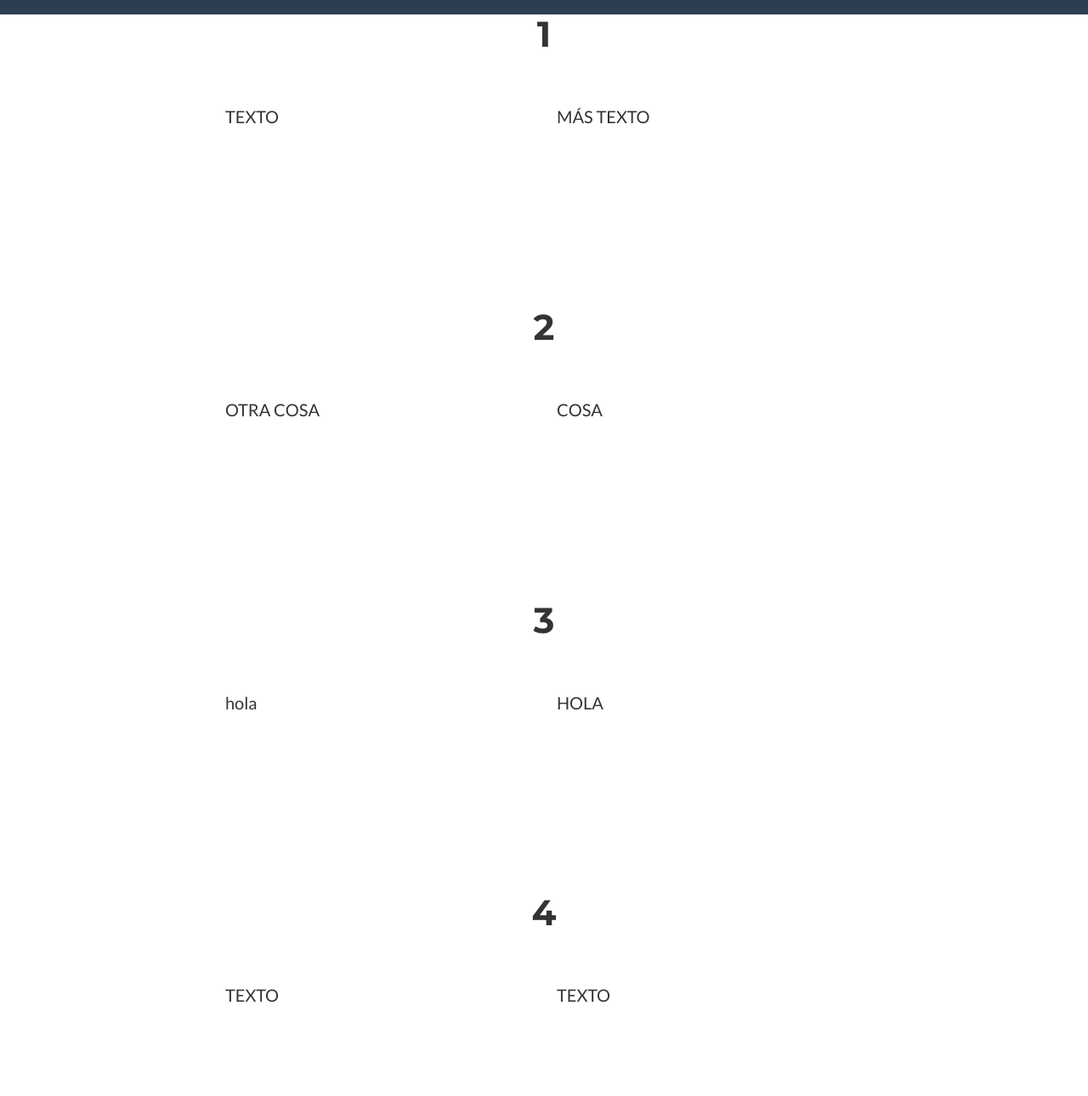
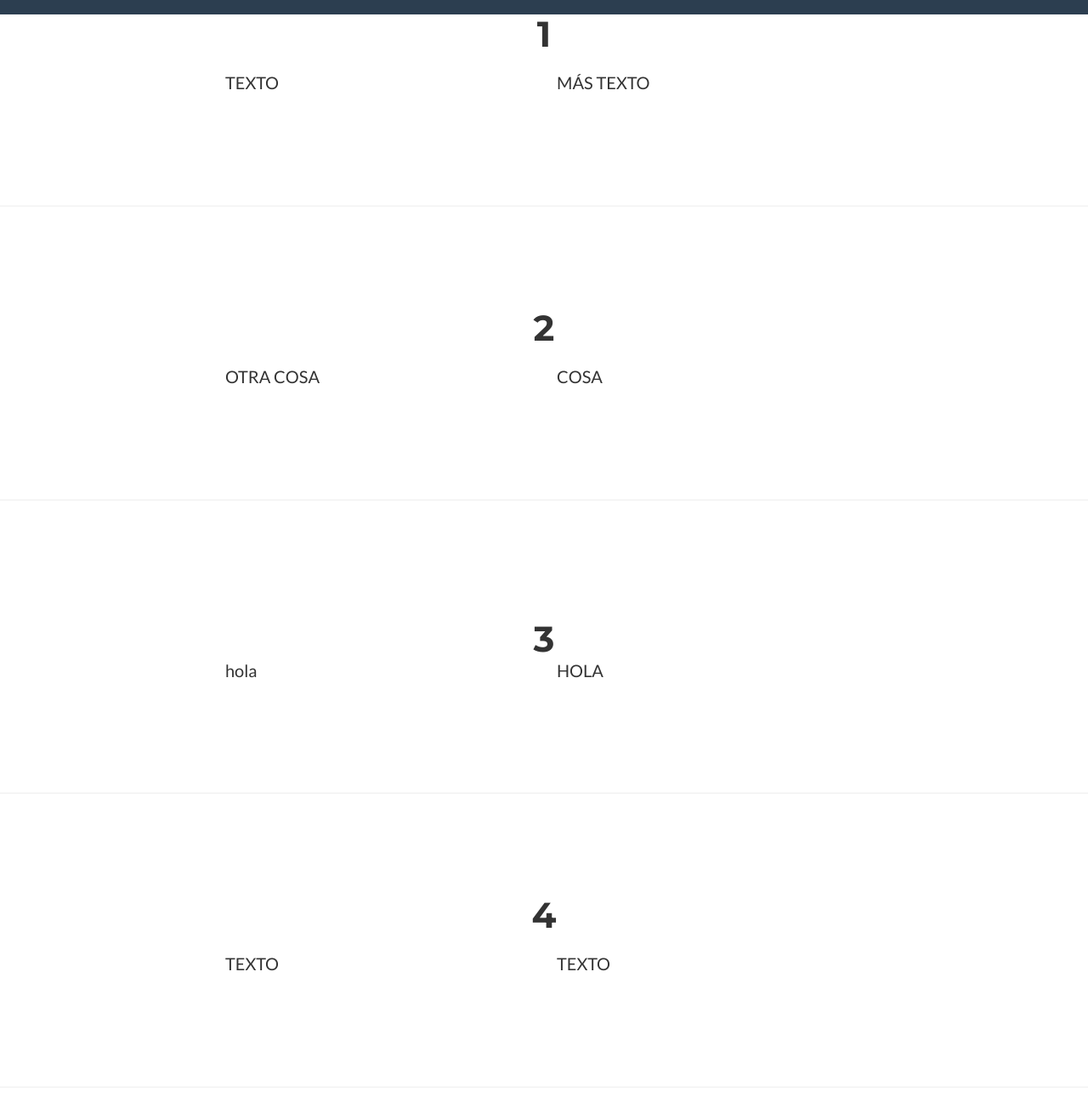
Before and after one commit to ProyectoDI/examen, a website: page index.html in a window 1280 px wide. Shown: the part 83-1373 px from the top of the page at 85% size. Drawn offline with nearby package versions, Linux system fonts and the light colour scheme.

Commit message:
Nuevos cambios

```diff
--- a/index.html
+++ b/index.html
@@ -47,6 +47,23 @@
             <!-- Collect the nav links, forms, and other content for toggling -->
             <div class="collapse navbar-collapse" id="bs-example-navbar-collapse-1">
                 <ul class="nav navbar-nav navbar-right">
+
+                  <li class="page-scroll">
+                      <a href="#1">1</a>
+                  </li>
+                  <li class="page-scroll">
+                      <a href="#2">2</a>
+                  </li>
+                  <li class="page-scroll">
+                      <a href="#3">3</a>
+                  </li>
+                  <li class="page-scroll">
+                      <a href="#4">4</a>
+                  </li>
+                  <li class="page-scroll">
+                      <a href="#5">5</a>
+                  </li>
+
                     <li class="hidden">
                         <a href="#page-top"></a>
                     </li>
@@ -59,21 +76,7 @@
                     <li class="page-scroll">
                         <a href="#contact">Contact</a>
                     </li>
-                    <li class="page-scroll">
-                        <a href="#1">1</a>
-                    </li>
-                    <li class="page-scroll">
-                        <a href="#2">2</a>
-                    </li>
-                    <li class="page-scroll">
-                        <a href="#3">3</a>
-                    </li>
-                    <li class="page-scroll">
-                        <a href="#4">4</a>
-                    </li>
-                    <li class="page-scroll">
-                        <a href="#5">5</a>
-                    </li>
+
 
                 </ul>
             </div>
@@ -82,14 +85,14 @@
         <!-- /.container-fluid -->
     </nav>
 
-    <section class="1" id="about">
+      <section class="1" id="1">
         <div class="container">
             <div class="row">
                 <div class="col-lg-12 text-center">
                     <h2>1</h2>
-                    <hr class="star-light">
                 </div>
             </div>
+            <br>
             <div class="row">
                 <div class="col-lg-4 col-lg-offset-2">
                     <p>TEXTO</div>
@@ -99,15 +102,15 @@
             </div>
         </div>
     </section>
-
-    <section class="2" id="about">
+  <hr>
+    <section class="2" id="2">
         <div class="container">
             <div class="row">
                 <div class="col-lg-12 text-center">
                     <h2>2</h2>
-                    <hr class="star-light">
                 </div>
             </div>
+            <br>
             <div class="row">
                 <div class="col-lg-4 col-lg-offset-2">
                     <p>OTRA COSA</p></div>
@@ -117,13 +120,14 @@
             </div>
         </div>
     </section>
-
-    <section class="3" id="about">
+  <hr>
+    <section class="3" id="3">
         <div class="container">
             <div class="row">
+              <br>
                 <div class="col-lg-12 text-center">
                     <h2>3</h2>
-                    <hr class="star-light">
+
                 </div>
             </div>
             <div class="row">
@@ -135,15 +139,16 @@
             </div>
         </div>
     </section>
-
-    <section class="4" id="about">
+      <hr>
+    <section class="4" id="4">
         <div class="container">
             <div class="row">
                 <div class="col-lg-12 text-center">
                     <h2>4</h2>
-                    <hr class="star-light">
+
                 </div>
             </div>
+            <br>
             <div class="row">
                 <div class="col-lg-4 col-lg-offset-2">
                     <p>TEXTO  </div>
@@ -152,15 +157,16 @@
             </div>
         </div>
     </section>
-
-    <section class="5" id="about">
+      <hr>
+    <section class="5" id="5">
         <div class="container">
             <div class="row">
                 <div class="col-lg-12 text-center">
                     <h2>5</h2>
-                    <hr class="star-light">
+
                 </div>
             </div>
+            <br>
             <div class="row">
                 <div class="col-lg-4 col-lg-offset-2">
                     <p>BLABLA</p></div>
@@ -170,7 +176,7 @@
             </div>
         </div>
     </section>
-
+  <hr>
     <!-- Header -->
     <header>
         <div class="container">
```
